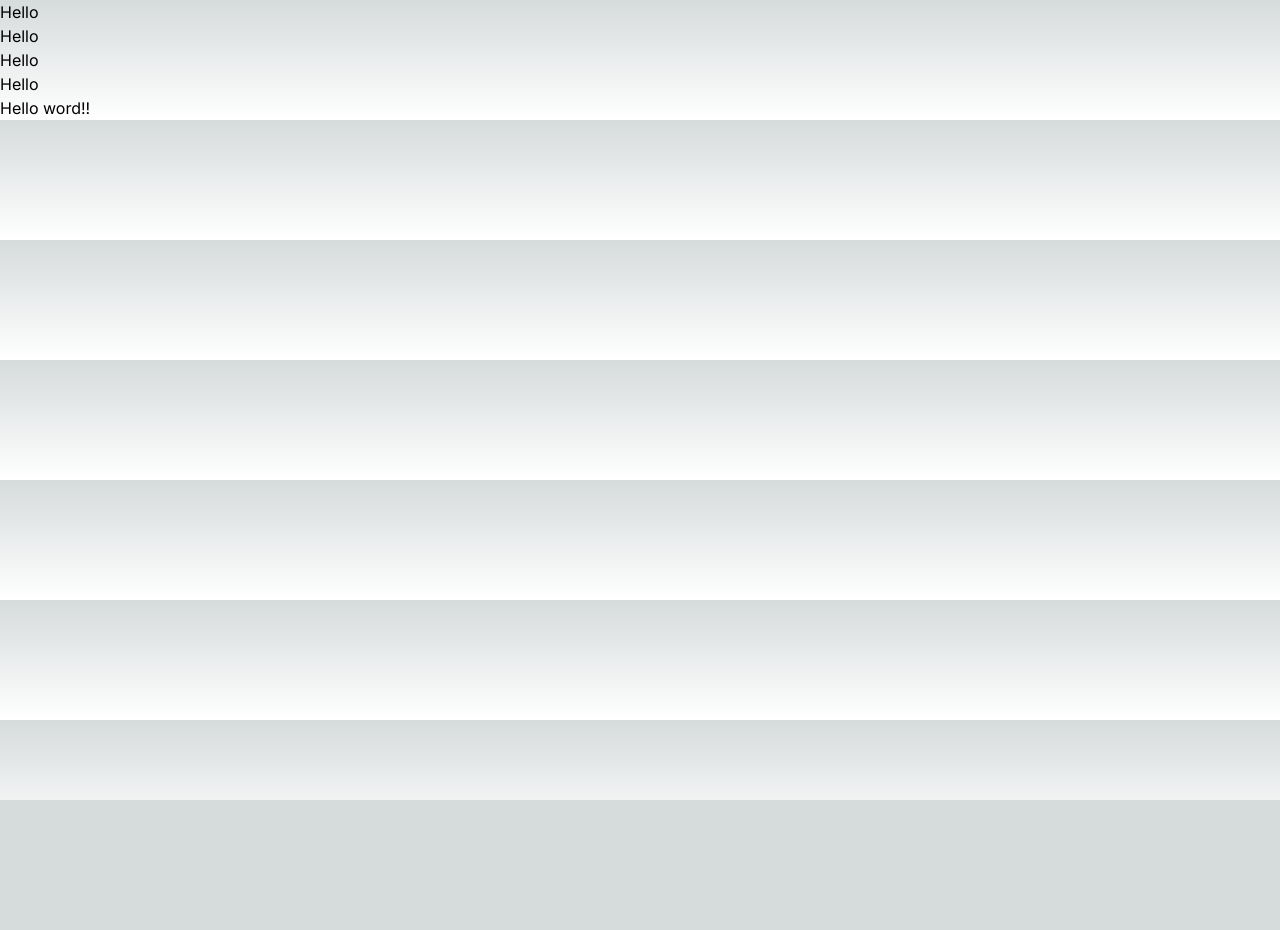
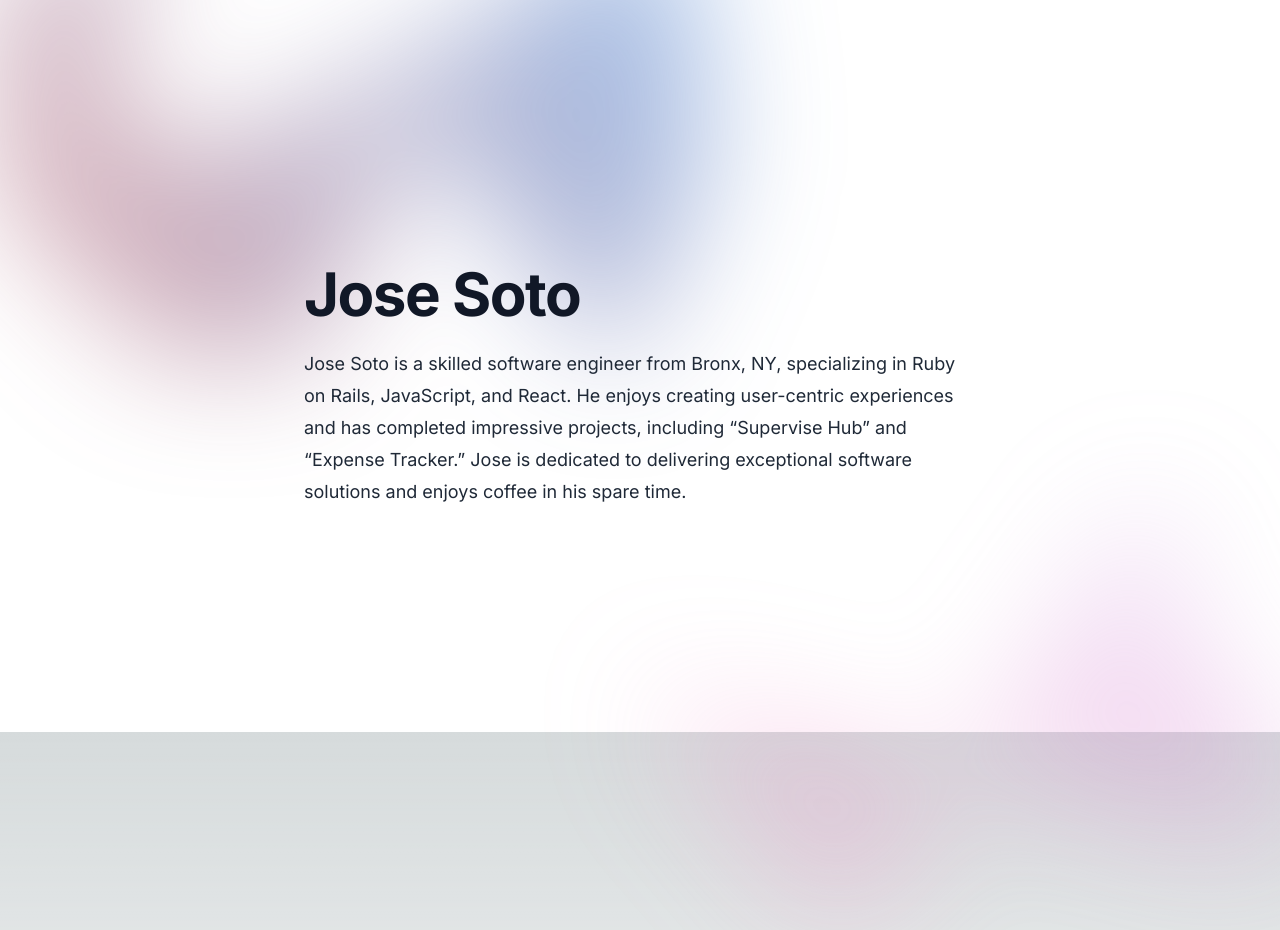
Before and after one commit to jsoto007/portfolio-v2, a Next.js app: page / in a window 1280 px wide. Before the commit the page ends 800 px from the top, so only its background shows below. Built offline with nearby package versions, Linux system fonts and the light colour scheme.

Commit message:
added header

```diff
--- a/package.json
+++ b/package.json
@@ -9,6 +9,8 @@
     "lint": "next lint"
   },
   "dependencies": {
+    "@headlessui/react": "^0.0.0-insiders.00fdb7e",
+    "@heroicons/react": "^2.0.18",
     "autoprefixer": "10.4.14",
     "next": "13.4.9",
     "postcss": "8.4.25",
--- a/src/app/haeder.js
+++ b/src/app/haeder.js
@@ -1,59 +1,21 @@
+'use client'
 
-import { Dialog } from '@headlessui/react'
-import { Bars3Icon, XMarkIcon } from '@heroicons/react/24/outline'
-
+import { useState } from 'react'
 
 export default function Haeder() {
 
+  const [mobileMenuOpen, setMobileMenuOpen] = useState(false)
 
   return (
     <div className="bg-white">
-      <header className="absolute inset-x-0 top-0 z-50">
-        <Dialog as="div" className="lg:hidden">
-          <div className="fixed inset-0 z-50" />
-          <Dialog.Panel className="fixed inset-y-0 right-0 z-50 w-full overflow-y-auto bg-white px-6 py-6 sm:max-w-sm sm:ring-1 sm:ring-gray-900/10">
-            <div className="flex items-center justify-between">
-              <a href="#" className="-m-1.5 p-1.5">
-                <span className="sr-only">Your Company</span>
-                <img
-                  className="h-8 w-auto"
-                  src="https://tailwindui.com/img/logos/mark.svg?color=indigo&shade=600"
-                  alt=""
-                />
-              </a>
-              <button
-                type="button"
-                className="-m-2.5 rounded-md p-2.5 text-gray-700"
-                onClick={() => setMobileMenuOpen(false)}
-              >
-                <span className="sr-only">Close menu</span>
-                <XMarkIcon className="h-6 w-6" aria-hidden="true" />
-              </button>
-            </div>
-            <div className="mt-6 flow-root">
-              <div className="-my-6 divide-y divide-gray-500/10">
 
-                <div className="py-6">
-                  <a
-                    href="#"
-                    className="-mx-3 block rounded-lg px-3 py-2.5 text-base font-semibold leading-7 text-gray-900 hover:bg-gray-50"
-                  >
-                    Log in
-                  </a>
-                </div>
-              </div>
-            </div>
-          </Dialog.Panel>
-        </Dialog>
-      </header>
-
-      <div className="relative isolate px-6 pt-14 lg:px-8">
+      <div className="relative isolate px-6 pt-10 lg:px-8">
         <div
           className="absolute inset-x-0 -top-40 -z-10 transform-gpu overflow-hidden blur-3xl sm:-top-80"
           aria-hidden="true"
         >
           <div
-            className="relative left-[calc(50%-11rem)] aspect-[1155/678] w-[36.125rem] -translate-x-1/2 rotate-[30deg] bg-gradient-to-tr from-[#010ED1] to-[#414BD9] opacity-30 sm:left-[calc(50%-30rem)] sm:w-[72.1875rem]"
+            className="relative left-[calc(50%-11rem)] aspect-[1155/678] w-[36.125rem] -translate-x-1/2 rotate-[30deg] bg-gradient-to-tr from-[#DB1400] to-[#0066DB] opacity-40 sm:left-[calc(50%-30rem)] sm:w-[72.1875rem]"
             style={{
               clipPath:
                 'polygon(74.1% 44.1%, 100% 61.6%, 97.5% 26.9%, 85.5% 0.1%, 80.7% 2%, 72.5% 32.5%, 60.2% 62.4%, 52.4% 68.1%, 47.5% 58.3%, 45.2% 34.5%, 27.5% 76.7%, 0.1% 64.9%, 17.9% 100%, 27.6% 76.8%, 76.1% 97.7%, 74.1% 44.1%)',
@@ -61,30 +23,18 @@ export default function Haeder() {
           />
         </div>
         <div className="mx-auto max-w-2xl py-32 sm:py-48 lg:py-56">
-          <div className="hidden sm:mb-8 sm:flex sm:justify-center">
-          </div>
-          <div className="text-center">
-            <h1 className="text-4xl font-bold font-times mb-4 tracking-tight text-gray-900 sm:text-6xl">
+          <div className="text-left">
+            <h1 className="text-4xl font-bold tracking-tight text-gray-900 sm:text-6xl">
               Jose Soto
             </h1>
-            <h3 className="text-4xl tracking-tight text-gray-900 sm:text-4xl">
-              Full-Stack Software Engineer
-            </h3>
-            <p className="mt-6 text-lg leading-8 text-gray-600">
-              Anim aute id magna aliqua ad ad non deserunt sunt. Qui irure qui lorem cupidatat commodo. Elit sunt amet
-              fugiat veniam occaecat fugiat aliqua.
+            <p className="mt-6 text-lg leading-8 text-gray-800">
+            Jose Soto is a skilled software engineer from Bronx, NY, specializing in
+Ruby on Rails, JavaScript, and React. He enjoys creating user-centric
+experiences and has completed impressive projects, including
+“Supervise Hub” and “Expense Tracker.” Jose is dedicated
+to delivering exceptional software solutions and
+enjoys coffee in his spare time.
             </p>
-            <div className="mt-10 flex items-center justify-center gap-x-6">
-              <a
-                href="#"
-                className="rounded-md bg-indigo-600 px-3.5 py-2.5 text-sm font-semibold text-white shadow-sm hover:bg-indigo-500 focus-visible:outline focus-visible:outline-2 focus-visible:outline-offset-2 focus-visible:outline-indigo-600"
-              >
-                Get started
-              </a>
-              <a href="#" className="text-sm font-semibold leading-6 text-gray-900">
-                Learn more <span aria-hidden="true">→</span>
-              </a>
-            </div>
           </div>
         </div>
         <div
@@ -92,7 +42,7 @@ export default function Haeder() {
           aria-hidden="true"
         >
           <div
-            className="relative left-[calc(50%+3rem)] aspect-[1155/678] w-[36.125rem] -translate-x-1/2 bg-gradient-to-tr from-blue-500 to-purple-400 opacity-30 sm:left-[calc(50%+36rem)] sm:w-[72.1875rem]"
+            className="relative left-[calc(50%+3rem)] aspect-[1155/678] w-[36.125rem] -translate-x-1/2 bg-gradient-to-tr from-[#ff80b5] to-[#9089fc] opacity-30 sm:left-[calc(50%+36rem)] sm:w-[72.1875rem]"
             style={{
               clipPath:
                 'polygon(74.1% 44.1%, 100% 61.6%, 97.5% 26.9%, 85.5% 0.1%, 80.7% 2%, 72.5% 32.5%, 60.2% 62.4%, 52.4% 68.1%, 47.5% 58.3%, 45.2% 34.5%, 27.5% 76.7%, 0.1% 64.9%, 17.9% 100%, 27.6% 76.8%, 76.1% 97.7%, 74.1% 44.1%)',
--- a/src/app/page.js
+++ b/src/app/page.js
@@ -1,13 +1,9 @@
-import Image from 'next/image'
+import Haeder from "./haeder"
 
 export default function Home() {
   return (
     <div>
-      <ul>Hello</ul>
-      <ul>Hello</ul>
-      <ul>Hello</ul>
-      <ul>Hello</ul>
-      <ul>Hello word!!</ul>
+      <Haeder />
     </div>
   )
 }
--- a/tailwind.config.js
+++ b/tailwind.config.js
@@ -14,5 +14,7 @@ module.exports = {
       },
     },
   },
-  plugins: [],
+  plugins: [
+
+  ],
 }
```
Also changed, not shown: 1 other file (tests, documents, lock files or other folders).
